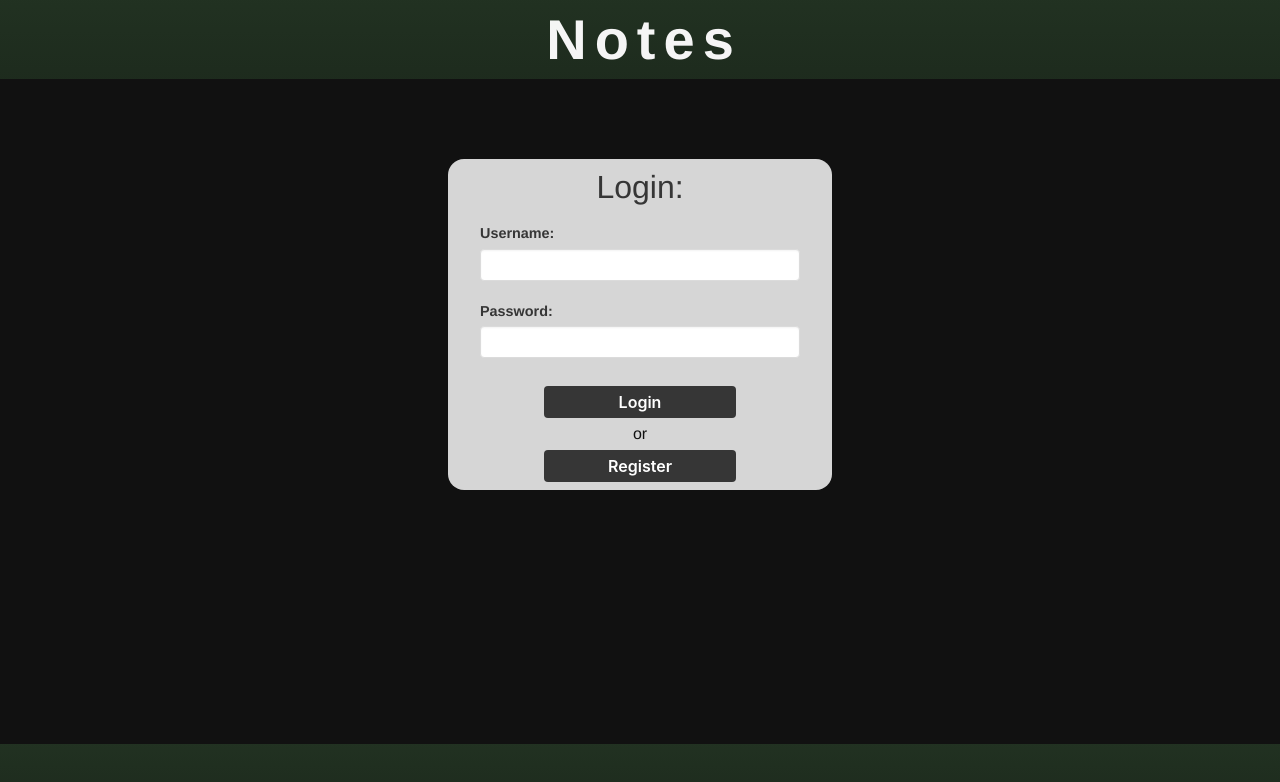
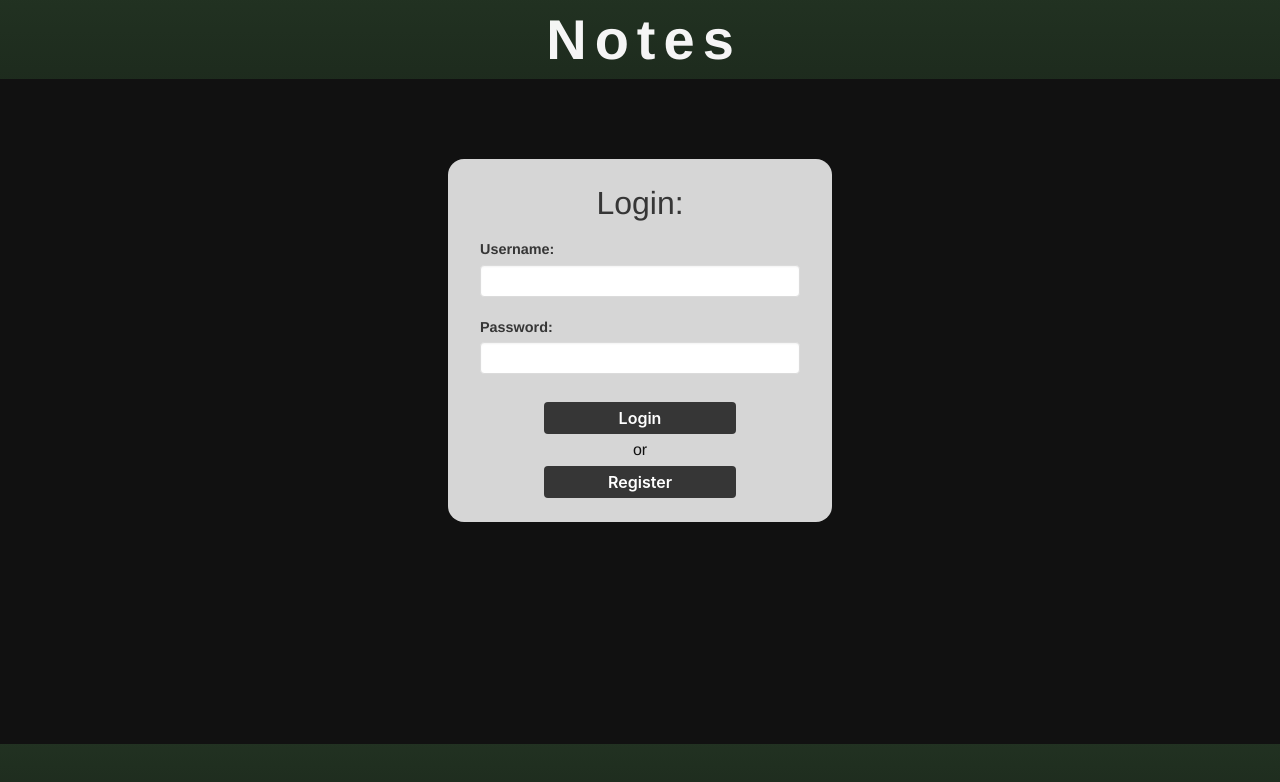
Before and after one commit to kylbutlr/notes-app-react, a React (Create React App) app: page / in a window 1280 px wide. Shown: the top 782 px of the page. Built offline with nearby package versions, Linux system fonts and the light colour scheme.

Commit message:
minor changes

```diff
--- a/src/App.js
+++ b/src/App.js
@@ -52,6 +52,7 @@ class App extends Component {
     this.onCreateNoteFormSubmit = this.onCreateNoteFormSubmit.bind(this);
     this.onEditTagFormSubmit = this.onEditTagFormSubmit.bind(this);
     this.onEditNoteFormSubmit = this.onEditNoteFormSubmit.bind(this);
+    this.renderTag = this.renderTag.bind(this);
     this.renderNote = this.renderNote.bind(this);
     this.tabClick = this.tabClick.bind(this);
     this.capitalizeFirstChar = this.capitalizeFirstChar.bind(this);
--- a/src/css/App.css
+++ b/src/css/App.css
@@ -193,7 +193,7 @@ h4 {
   background: rgba(236, 236, 236, 0.9);
   border-radius: 1rem;
   margin: 1.5rem auto 0;
-  padding: 1rem;
+  padding: 2rem 1rem;
   flex-direction: column;
   align-items: center; }
   .login h2,
@@ -271,7 +271,7 @@ input[type='submit'] {
 .list-info {
   flex: 1;
   align-self: flex-start;
-  padding: 0.5rem 2vh; }
+  padding: 1rem 2vh; }
 
 .list-info p {
   padding: 0.25rem 0 0.25rem; }
@@ -282,7 +282,7 @@ input[type='submit'] {
 .edit-tag {
   background: rgba(236, 236, 236, 0.9);
   margin: 1.5rem auto;
-  padding: 1rem;
+  padding: 1.5rem 1rem;
   border-radius: 1rem; }
 
 .create-note h2,
@@ -294,18 +294,19 @@ input[type='submit'] {
 .list-buttons {
   flex: 1;
   justify-content: center;
-  align-items: center; }
+  align-items: center;
+  margin-right: 0.5rem; }
   .list-buttons button {
     width: 8rem;
     height: 2.5rem; }
     .list-buttons button:first-child {
       margin-right: 0.5rem;
       border-radius: 1rem;
-      margin-bottom: 0.5rem; }
+      margin-bottom: 1rem; }
     .list-buttons button:nth-child(2) {
       margin-left: 0.5rem;
       border-radius: 1rem;
-      margin-bottom: 0.5rem; }
+      margin-bottom: 1rem; }
 
 .invisible-delete-button, .footer-buttons button {
   height: 2rem;
@@ -403,7 +404,7 @@ span.label:not(:last-child) {
   .login,
   .register {
     margin: 15vh auto 0;
-    padding: 0.5rem; }
+    padding: 1.5rem 0.5rem; }
     .login button,
     .register button {
       margin: 0.25rem 9vh 0; } }
@@ -417,8 +418,7 @@ span.label:not(:last-child) {
     width: 7.5vw; }
   .login,
   .register {
-    margin: 10vh auto 0;
-    padding: 0.5rem; }
+    margin: 10vh auto 0; }
   .list-buttons button {
     height: 6vh;
     width: 12.5vw; }
--- a/src/scss/App.scss
+++ b/src/scss/App.scss
@@ -263,7 +263,7 @@ h4 {
   background: rgba($off-white, 0.9);
   border-radius: 1rem;
   margin: 1.5rem auto 0;
-  padding: 1rem;
+  padding: 2rem 1rem;
   flex-direction: column;
   align-items: center;
   h2 {
@@ -353,7 +353,7 @@ input[type='submit'] {
 .list-info {
   flex: 1;
   align-self: flex-start;
-  padding: 0.5rem 2vh;
+  padding: 1rem 2vh;
 }
 
 .list-info p {
@@ -366,7 +366,7 @@ input[type='submit'] {
 .edit-tag {
   background: rgba($off-white, 0.9);
   margin: 1.5rem auto;
-  padding: 1rem;
+  padding: 1.5rem 1rem;
   border-radius: 1rem;
 }
 
@@ -381,18 +381,19 @@ input[type='submit'] {
   flex: 1;
   justify-content: center;
   align-items: center;
+  margin-right: 0.5rem;
   button {
     width: 8rem;
     height: 2.5rem;
     &:first-child {
       margin-right: 0.5rem;
       border-radius: 1rem;
-      margin-bottom: 0.5rem;
+      margin-bottom: 1rem;
     }
     &:nth-child(2) {
       margin-left: 0.5rem;
       border-radius: 1rem;
-      margin-bottom: 0.5rem;
+      margin-bottom: 1rem;
     }
   }
 }
@@ -527,7 +528,7 @@ span.label:not(:last-child) {
   .login,
   .register {
     margin: 15vh auto 0;
-    padding: 0.5rem;
+    padding: 1.5rem 0.5rem;
     button {
       margin: 0.25rem 9vh 0;
     }
@@ -550,7 +551,6 @@ span.label:not(:last-child) {
   .login,
   .register {
     margin: 10vh auto 0;
-    padding: 0.5rem;
   }
 
   .list-buttons button {
```
